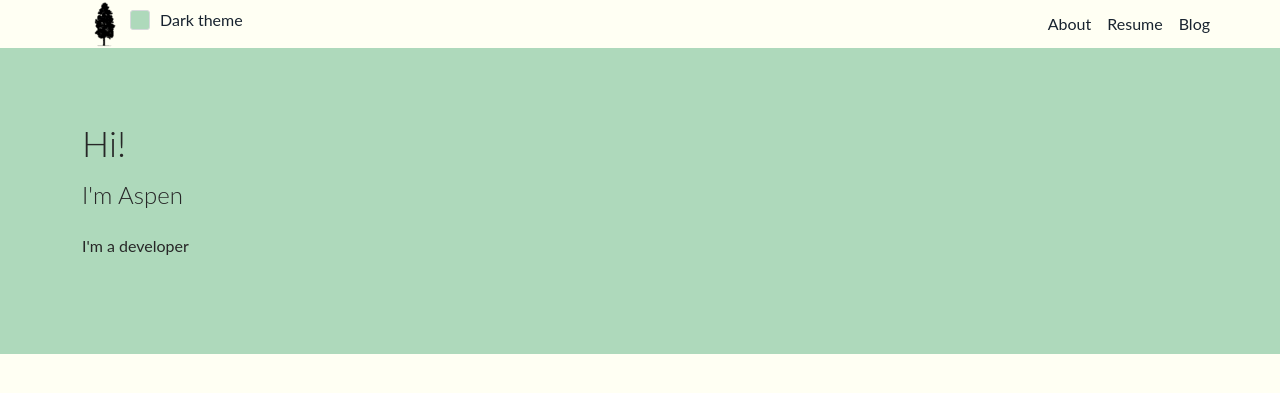
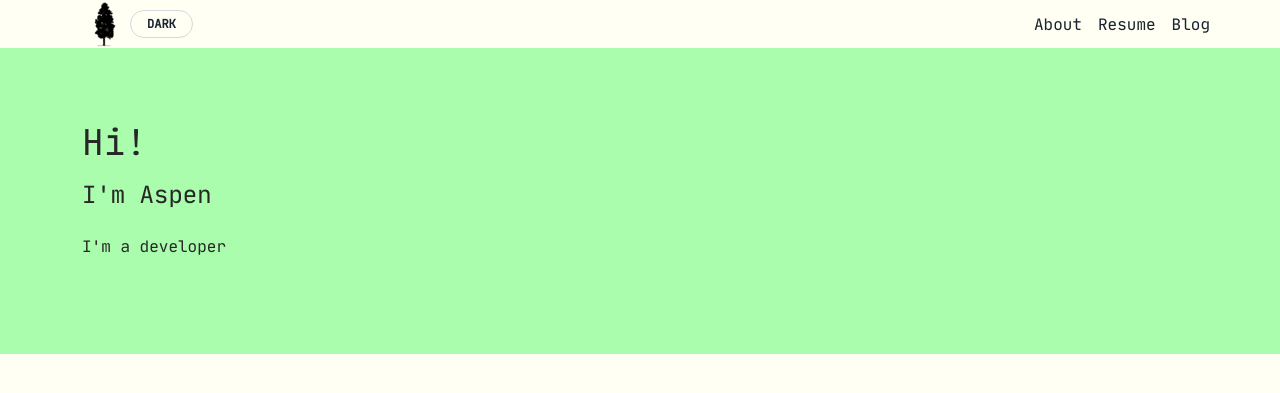
Before and after one commit to AspenJames/AspenJamesDotDev, a Python web app: template app/templates/index.html in a window 1280 px wide. Shown: the top 393 px of the page. Run offline with Jinja, Linux system fonts and the light colour scheme; the template is opened without the code that fills it, so the values that code supplies are empty.

Commit message:
add jetbrains font, better theme switching
Better frontend for theme switcher, now with a button.
Better theming with overriding proper colors.
Avoids polluting global JS namespace by using IIFE

```diff
--- a/app/static/js/theme.js
+++ b/app/static/js/theme.js
@@ -1,11 +1,19 @@
-const themeRegex = /^(dark|light)$/;
+(function() {
   const cookieRegex = /^ajTheme=(dark|light)$/;
+  const themeRegex  = /^(dark|light)$/;
+  const isDarkRegex = /dark/;
+
   const themeLinkTag = document.querySelector('link[rel="stylesheet"]');
-const themeCheckbox = document.querySelector('#theme-checkbox');
+  const themeButton  = document.querySelector('#theme-button');
+  const logoImg      = document.querySelector('#header-logoImage');
+
+  const isDark = (t) => isDarkRegex.test(t);
 
   const isValidTheme = (t) => themeRegex.test(t);
 
-const getThemeCookieFromDocument = () => document.cookie.split('; ').find(c => cookieRegex.test(c));
+  const getOppositeTheme = (t) => isDark(t) ? 'light' : 'dark';
+
+  const getCookieFromDocument = () => document.cookie.split('; ').find(c => cookieRegex.test(c));
 
   const getThemeFromCookie = (c) => c && c.split('=').pop();
 
@@ -21,36 +29,45 @@ const setThemeLinkTag = (t) => {
     themeLinkTag.href = hrefArr.join('/');
   }
 
-const setThemeCheckbox = (t) => {
-  shouldCheck = t === 'dark';
-  themeCheckbox.checked = shouldCheck;
+  const setThemeLogo = (t) => {
+    const logoSrcArr = logoImg.attributes.src.value.split('/');
+    const currentSrc = logoSrcArr.pop();
+
+    if (isDark(t)) {
+      if (isDark(currentSrc)) return;
+      logoSrcArr.push('logo-dark.png');
+    } else {
+      if (!isDark(currentSrc)) return;
+      logoSrcArr.push('favicon.ico');
+    }
+
+    logoImg.attributes.src.value = logoSrcArr.join('/');
+  }
+
+  const setThemeButton = (t) => {
+    themeButton.innerText = getOppositeTheme(t).toUpperCase();
+    themeButton.attributes['data-theme'].value = t;
   }
 
   const setTheme = (t) => {
     if (!isValidTheme(t))
-    return;
+      return setTheme('light');
+
     setThemeCookie(t);
     setThemeLinkTag(t);
-  setThemeCheckbox(t);
+    setThemeLogo(t);
+    setThemeButton(t);
   }
 
   const toggleTheme = (e) => {
-  if (e.target.checked) {
-    return setTheme('dark');
-  }
-  return setTheme('light');
+    const currentTheme = e.target.attributes['data-theme'].value;
+    e.target.blur();
+    setTheme(getOppositeTheme(currentTheme));
   }
 
-
   let theme = null;
-const themeCookie = getThemeCookieFromDocument();
-
-
-if (!themeCookie) {
-  theme = 'light';
-} else {
-  theme = getThemeFromCookie(themeCookie);
-}
-
+  const themeCookie = getCookieFromDocument();
+  theme = themeCookie ? getThemeFromCookie(themeCookie) : 'light';
   theme && setTheme(theme);
-themeCheckbox.addEventListener('change', toggleTheme)
+  themeButton.addEventListener('click', toggleTheme);
+})();
--- a/app/static/scss/_custom_settings_dark.scss
+++ b/app/static/scss/_custom_settings_dark.scss
@@ -1,2 +1,20 @@
-$bgc-body: #333;
-$c-gray-light: #AED9BB;
+@import '../vendor/sierra-master/src/settings';
+
+$bgc-body: #232323;
+$c-info: #024b04;
+$c-button-transparent: #FFF;
+$c-button-outlined: #FFF;
+$c-body: #FEFEFE;
+
+$c-map: (
+  'primary':    $c-primary,
+  'dark':       $c-white,
+  'secondary':  $c-secondary,
+  'white':      $c-black,
+  'success':    $c-success,
+  'info':       $c-info,
+  'warning':    $c-warning,
+  'error':      $c-error,
+  'gray':       $c-gray-light,
+  'gray-light': $c-gray
+);
--- a/app/static/scss/_custom_settings_light.scss
+++ b/app/static/scss/_custom_settings_light.scss
@@ -1,2 +1,5 @@
+// @import '../vendor/sierra-master/src/settings';
 $bgc-body: #FFFFF3;
-$c-gray-light: #AED9BB;
+$c-info: #A9FDAC;
+$c-button-transparent: #18232F;
+$c-button-outlined: #18232F;
--- /dev/null
+++ b/app/static/scss/_fonts.scss
@@ -0,0 +1,23 @@
+@font-face {
+  font-family: 'JetBrains Mono Regular';
+  src: url('../fonts/JetBrainsMono/woff2/JetBrainsMono-Regular.woff2');
+  font-weight: normal;
+  font-style: normal;
+}
+
+@font-face {
+  font-family: 'JetBrains Mono Italic';
+  src: url('../fonts/JetBrainsMono/woff2/JetBrainsMono-Italic.woff2');
+  font-weight: normal;
+  font-style: italic;
+}
+
+
+@font-face {
+  font-family: 'JetBrains Mono Bold';
+  src: url('../fonts/JetBrainsMono/woff2/JetBrainsMono-Bold.woff2');
+  font-weight: bold;
+  font-style: normal;
+}
+
+$ff-base: 'JetBrains Mono Regular', 'Lato', sans-serif;
--- a/app/static/scss/_styles.scss
+++ b/app/static/scss/_styles.scss
@@ -2,6 +2,10 @@ $bgc-header: $bgc-body !default;
 
 .header {
     background-color: $bgc-header;
+
+    &-button {
+      margin: 0;
+    }
 
     &-inner {
         display: flex;
--- a/app/static/scss/dark.scss
+++ b/app/static/scss/dark.scss
@@ -1,4 +1,4 @@
-
+@import '_fonts';
 @import '_custom_settings_dark';
 @import '../vendor/sierra-master/src/index';
 @import '_styles';
--- a/app/static/scss/light.scss
+++ b/app/static/scss/light.scss
@@ -1,3 +1,4 @@
 @import '_custom_settings_light';
+@import '_fonts';
 @import '../vendor/sierra-master/src/index';
 @import '_styles';
--- a/app/templates/index.html
+++ b/app/templates/index.html
@@ -3,7 +3,7 @@
 {% block title %}AJ.dev{% endblock %}
 
 {% block content %}
-  <div class="section bg-gray-light">
+  <div class="section bg-info">
     <section class="container">
       <h1 class="text-huge text-withSubtitle">Hi!</h1>
       <h2 class="text-big">I'm Aspen</h2>
--- a/app/templates/layouts/header.html
+++ b/app/templates/layouts/header.html
@@ -1,12 +1,11 @@
 <header class="header">
     <div class="header-inner container">
-        <a href="/" class="header-logo text-dark">
-            <img src="{{ url_for('static', path='favicon.ico') }}" alt="logo" class="header-logoImage">
-            <div class="checkbox">
-              <input id='theme-checkbox' name='isDarkTheme' type='checkbox' value='' checked>
-              <label for='theme-checkbox'>Dark theme</label>
-            </div>
-        </a>
+        <div class="header-inner">
+          <a href="/" class="header-logo text-dark">
+              <img src="{{ url_for('static', path='favicon.ico') }}" alt="logo" class="header-logoImage" id="header-logoImage">
+          </a>
+          <button class="button header-button button--small button--outlined" id="theme-button" data-theme=""></button>
+        </div>
         <ul class="header-nav">
             <li class="header-navItem"><a href="about" class="text-dark">About</a></li>
             <li class="header-navItem"><a href="resume" class="text-dark">Resume</a></li>
```
Also changed, not shown: app/static/css/dark.css, app/static/css/light.css, app/static/fonts/JetBrainsMono/woff2/JetBrainsMono-Bold-Italic.woff2 (added), app/static/fonts/JetBrainsMono/woff2/JetBrainsMono-Bold.woff2 (added), app/static/fonts/JetBrainsMono/woff2/JetBrainsMono-ExtraBold-Italic.woff2 (added), app/static/fonts/JetBrainsMono/woff2/JetBrainsMono-ExtraBold.woff2 (added), app/static/fonts/JetBrainsMono/woff2/JetBrainsMono-Italic.woff2 (added), app/static/fonts/JetBrainsMono/woff2/JetBrainsMono-Medium-Italic.woff2 (added), app/static/fonts/JetBrainsMono/woff2/JetBrainsMono-Medium.woff2 (added), app/static/fonts/JetBrainsMono/woff2/JetBrainsMono-Regular.woff2 (added), app/static/logo-dark.png (added). Lines whose indentation alone changed are shown as unchanged.
